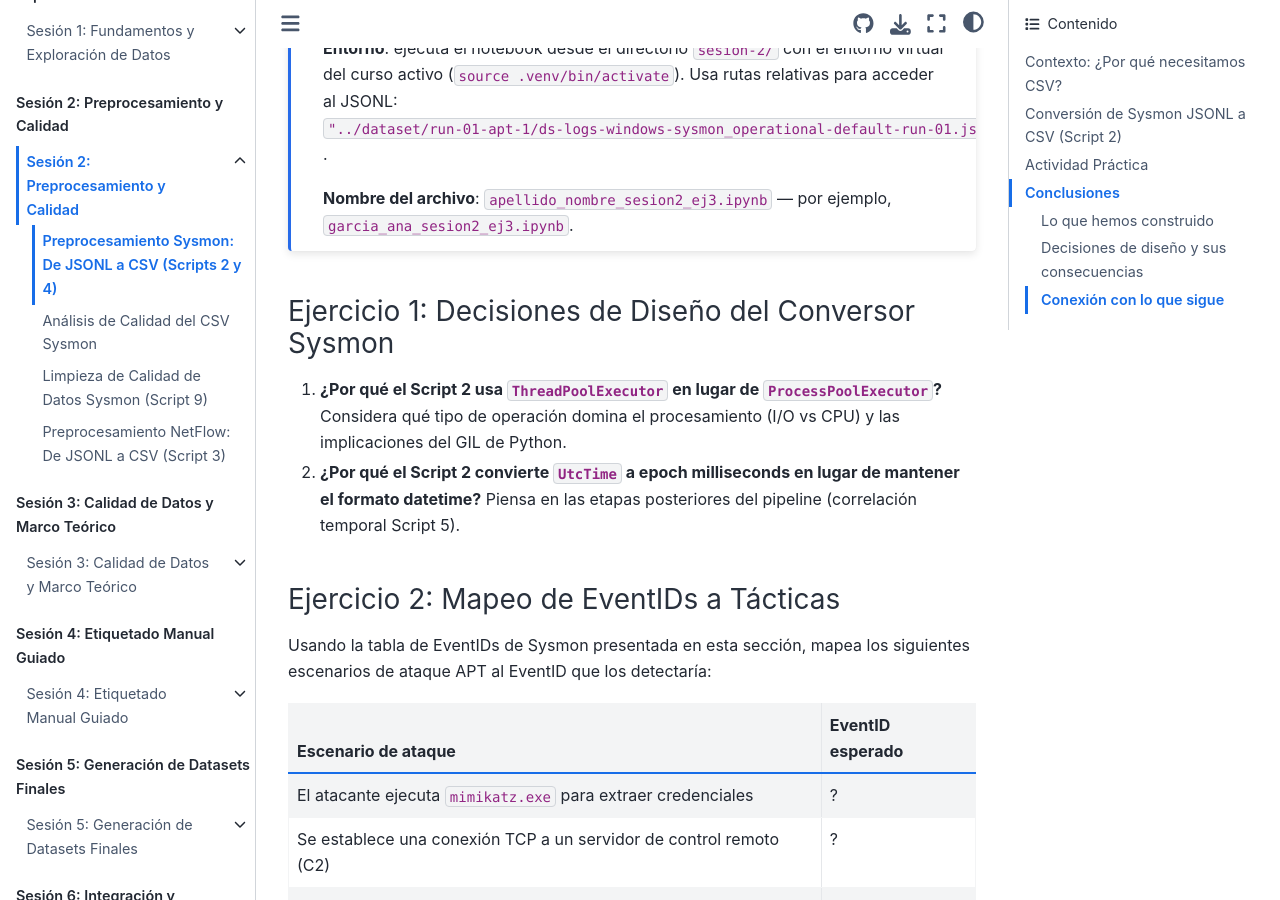
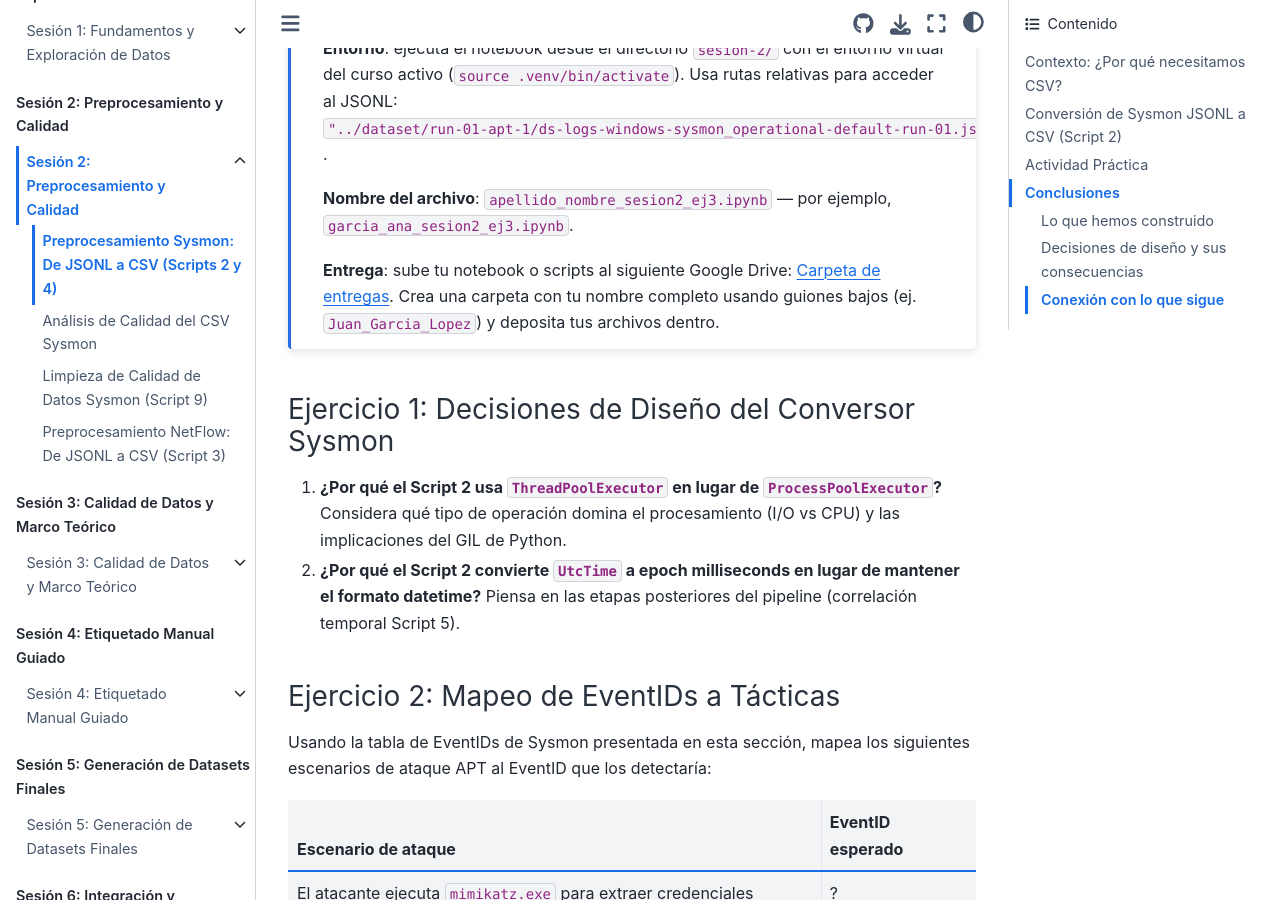
Before and after one commit to ollerenac/curso2026, a Jupyter Book: the page built from sesion-2/7-preprocesamiento-sysmon.md, in a window 1280 px wide and 900 px high, scrolled down 21013 px. Built offline with Jupyter Book 1.0.4 settings and Sphinx 7.4.7 and the Sphinx Book theme 1.1.4, drawn with Linux system fonts in a browser that asks for light colours.

Commit message:
docs(sesion-2): add Drive submission link to section 7 activity instructions
Co-Authored-By: Claude Sonnet 4.6 <noreply@anthropic.com>

````diff
--- a/sesion-2/7-preprocesamiento-sysmon.md
+++ b/sesion-2/7-preprocesamiento-sysmon.md
@@ -1037,6 +1037,8 @@ El archivo resultante `02_sysmon-run-01.csv` ocupa **105 MB** en disco (363,657
 **Entorno**: ejecuta el notebook desde el directorio `sesion-2/` con el entorno virtual del curso activo (`source .venv/bin/activate`). Usa rutas relativas para acceder al JSONL: `"../dataset/run-01-apt-1/ds-logs-windows-sysmon_operational-default-run-01.jsonl"`.
 
 **Nombre del archivo**: `apellido_nombre_sesion2_ej3.ipynb` — por ejemplo, `garcia_ana_sesion2_ej3.ipynb`.
+
+**Entrega**: sube tu notebook o scripts al siguiente Google Drive: [Carpeta de entregas](https://drive.google.com/drive/folders/1BqPQo_xX1Ud7Vib37roVwyx7JuCk3uhw?usp=sharing). Crea una carpeta con tu nombre completo usando guiones bajos (ej. `Juan_Garcia_Lopez`) y deposita tus archivos dentro.
 ```
 
 ### Ejercicio 1: Decisiones de Diseño del Conversor Sysmon
````
